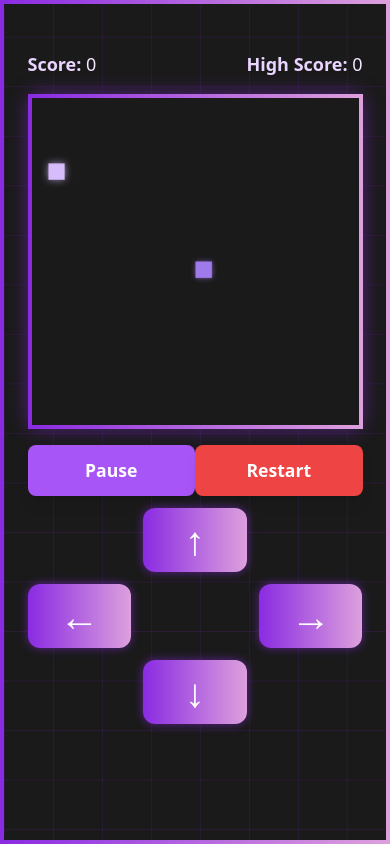
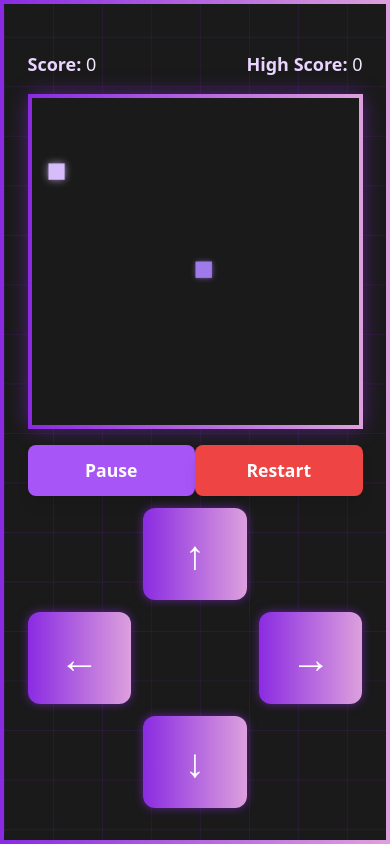
Before and after one commit to 0xmugi/web-nay, a plain HTML site: page index.html in a window 390 px wide. Both pictures are taken after a click on the button "Start Game". Drawn offline with nearby package versions, Linux system fonts and the light colour scheme.

Commit message:
Update index.html

```diff
--- a/index.html
+++ b/index.html
@@ -33,15 +33,15 @@
       </div>
 
       <!-- Mobile Controls -->
-      <div id="mobileControls" class="grid grid-cols-3 gap-2 w-full mt-4 md:hidden">
+      <div id="mobileControls" class="grid grid-cols-3 gap-3 w-full mt-4 md:hidden">
         <div></div>
-        <button id="upButton" class="control-btn text-white py-4 rounded-lg text-2xl">↑</button>
+        <button id="upButton" class="control-btn" aria-label="Up">↑</button>
         <div></div>
-        <button id="leftButton" class="control-btn text-white py-4 rounded-lg text-2xl">←</button>
+        <button id="leftButton" class="control-btn" aria-label="Left">←</button>
         <div></div>
-        <button id="rightButton" class="control-btn text-white py-4 rounded-lg text-2xl">→</button>
+        <button id="rightButton" class="control-btn" aria-label="Right">→</button>
         <div></div>
-        <button id="downButton" class="control-btn text-white py-4 rounded-lg text-2xl">↓</button>
+        <button id="downButton" class="control-btn" aria-label="Down">↓</button>
         <div></div>
       </div>
     </div>
```
